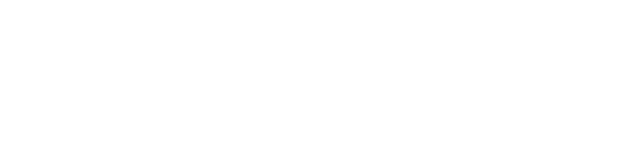
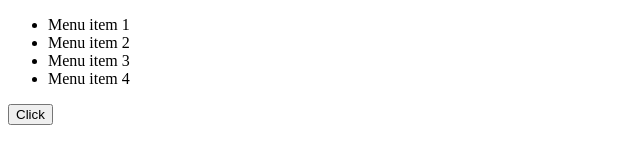
Before and after one commit to ivosoares/aula-js, a plain HTML site: page index.html in a window 1280 px wide. Shown: the whole page, without its empty margins (0-640 px from the left). Drawn offline with Linux system fonts and the light colour scheme.

Commit message:
adiciona estrutura do menu

```diff
--- a/index.html
+++ b/index.html
@@ -7,6 +7,21 @@
     <link rel="stylesheet" href="css/styles.css">
 </head>
 <body>
+    <main>
+        <header>
+            <nav class="menu">
+                <ul>
+                    <li>Menu item 1</li>
+                    <li>Menu item 2</li>
+                    <li>Menu item 3</li>
+                    <li>Menu item 4</li>
+                </ul>
+                <button>Click</button>
+            </nav>
+        </header>
+        <section>
 
+        </section>
+    </main>
 </body>
 </html>
```
